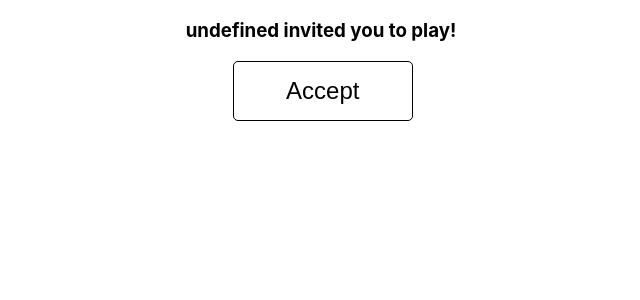
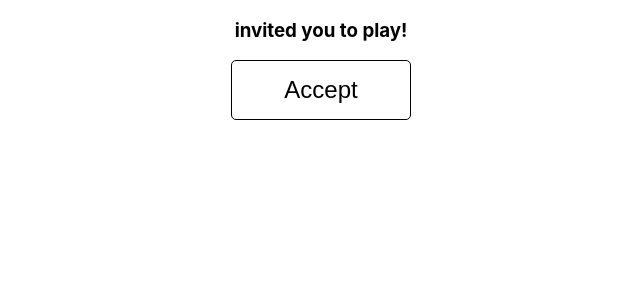
Before and after one commit to hristo10000/Quiz-Game, a React (Create React App) app: page /accept in a window 1280 px wide. Shown: the top 300 px of the page, without its empty margins (319-959 px from the left). Built offline with nearby package versions, Linux system fonts and the light colour scheme.

Commit message:
fixed errors and button

```diff
--- a/src/components/Button/Button.jsx
+++ b/src/components/Button/Button.jsx
@@ -2,11 +2,11 @@ import React from 'react';
 import PropTypes from 'prop-types';
 import './Button.css';
 
-function CustomButton({ text }) {
+function CustomButton({ text, onClick }) {
   return (
     <div className="container">
       <div className="center">
-        <button type="button" className="btn">
+        <button type="button" className="btn" onClick={onClick}>
           <svg width="180px" height="60px" viewBox="0 0 180 60" className="border">
             <polyline points="179,1 179,59 1,59 1,1 179,1" className="bg-line" />
             <polyline points="179,1 179,59 1,59 1,1 179,1" className="hl-line" />
@@ -18,8 +18,13 @@ function CustomButton({ text }) {
   );
 }
 
+CustomButton.defaultProps = {
+  onClick: null,
+};
+
 CustomButton.propTypes = {
   text: PropTypes.string.isRequired,
+  onClick: PropTypes.func,
 };
 
 export default CustomButton;
--- a/src/components/Game/Game.css
+++ b/src/components/Game/Game.css
@@ -21,8 +21,3 @@
 .player h1{
     margin: 0px;
 }
-
-.button-ready{
-    border: 0px;
-    background: none;
-}
--- a/src/components/Game/Game.jsx
+++ b/src/components/Game/Game.jsx
@@ -44,10 +44,7 @@ function Game() {
         {status === 'ready'
           ? <p>Waiting for your oponent...</p>
           : (
-            <button className="button-ready" type="button" onClick={handleClick}>
-              <CustomButton text="Ready!" />
-              {' '}
-            </button>
+            <CustomButton text="Ready!" onClick={handleClick} />
           )}
       </div>
     </>
--- a/src/components/Game/Invitation.jsx
+++ b/src/components/Game/Invitation.jsx
@@ -3,22 +3,26 @@ import { useNavigate } from 'react-router-dom';
 import PropTypes from 'prop-types';
 import CustomButton from '../Button/Button';
 
-function Invitation({ invitedBy, channel }) {
+function Invitation({ invitedBy, gameId, channel }) {
   const navigate = useNavigate();
   return (
     <>
       <h3>{`${invitedBy} invited you to play!`}</h3>
-      <button className="button-ready" type="button" onClick={() => navigate(`/game/${channel}`)}>
-        <CustomButton text="Accept" />
-        {' '}
-      </button>
+      <CustomButton text="Accept" onClick={() => navigate(`/game/${gameId}/${channel}`)} />
     </>
   );
 }
 
+Invitation.defaultProps = {
+  invitedBy: '',
+  channel: '',
+  gameId: '',
+};
+
 Invitation.propTypes = {
-  invitedBy: PropTypes.string.isRequired,
-  channel: PropTypes.string.isRequired,
+  invitedBy: PropTypes.string,
+  channel: PropTypes.string,
+  gameId: PropTypes.string,
 };
 
 export default Invitation;
--- a/src/components/Home/home.jsx
+++ b/src/components/Home/home.jsx
@@ -51,6 +51,7 @@ function Home() {
       {invitation && (
       <Invitation
         invitedBy={invitation.invited_by.username}
+        gameId={invitation.game_id}
         channel={invitation.channel}
       />
       ) }
--- a/src/components/LogOut.jsx
+++ b/src/components/LogOut.jsx
@@ -3,6 +3,8 @@ import instance from '../utils/Requests';
 
 function LogOut() {
   const navigate = useNavigate();
+  const token = localStorage.getItem('token');
+  instance.defaults.headers.common.Authorization = `Token ${token}`;
   instance.get('/api/accounts/logout/').then(() => {
     localStorage.removeItem('token');
     instance.defaults.headers.common = {};
--- a/src/index.jsx
+++ b/src/index.jsx
@@ -24,7 +24,7 @@ root.render(
       <Route path="/login" element={<LogIn />} />
       <Route path="/logout" element={<LogOut />} />
       <Route path="/register" element={<SignUp />} />
-      <Route path="/game/:channel" element={<Game />} />
+      <Route path="/game/:id/:channel" element={<Game />} />
       <Route path="/accept" element={<Invitation />} />
     </Routes>
   </BrowserRouter>,
```
